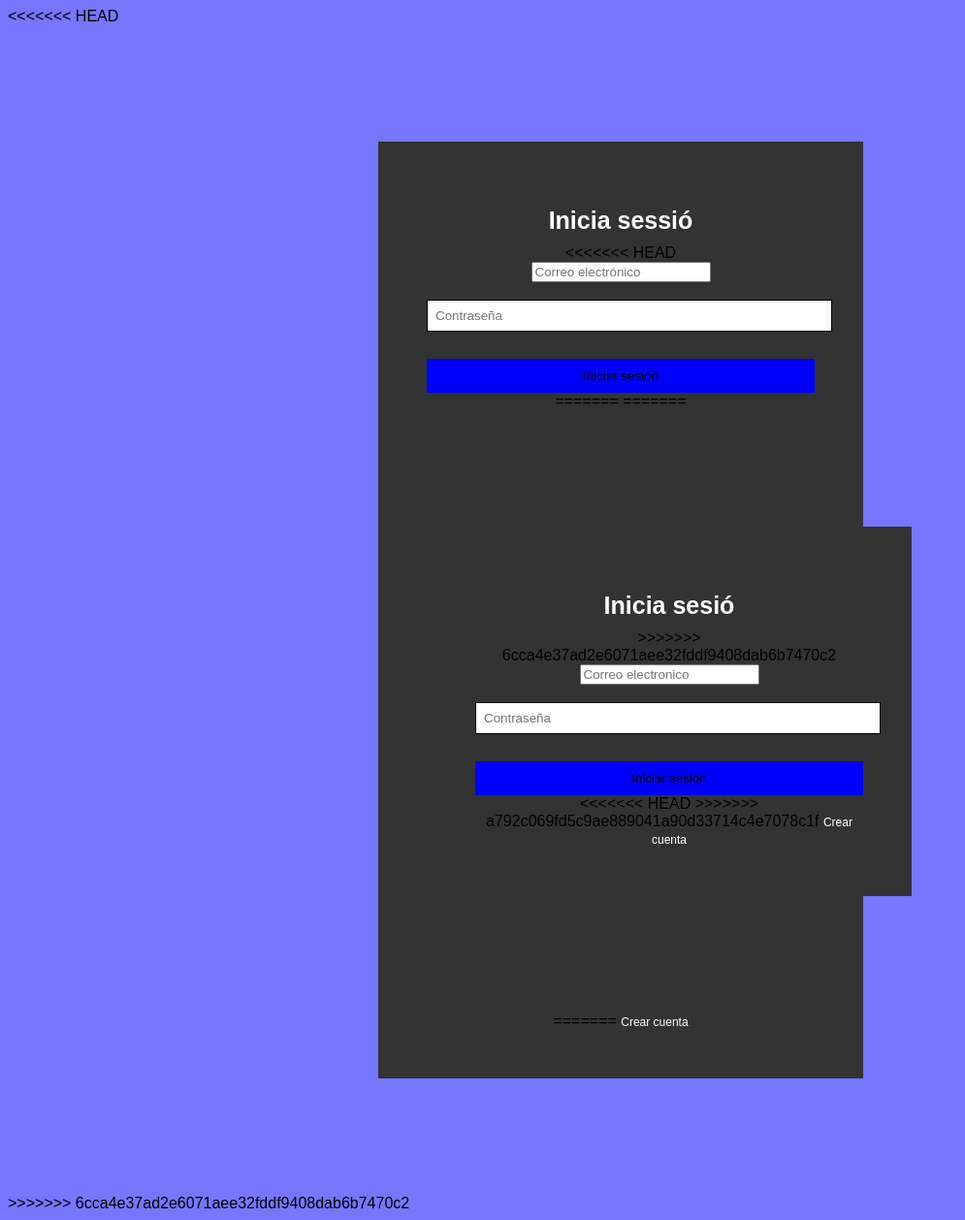
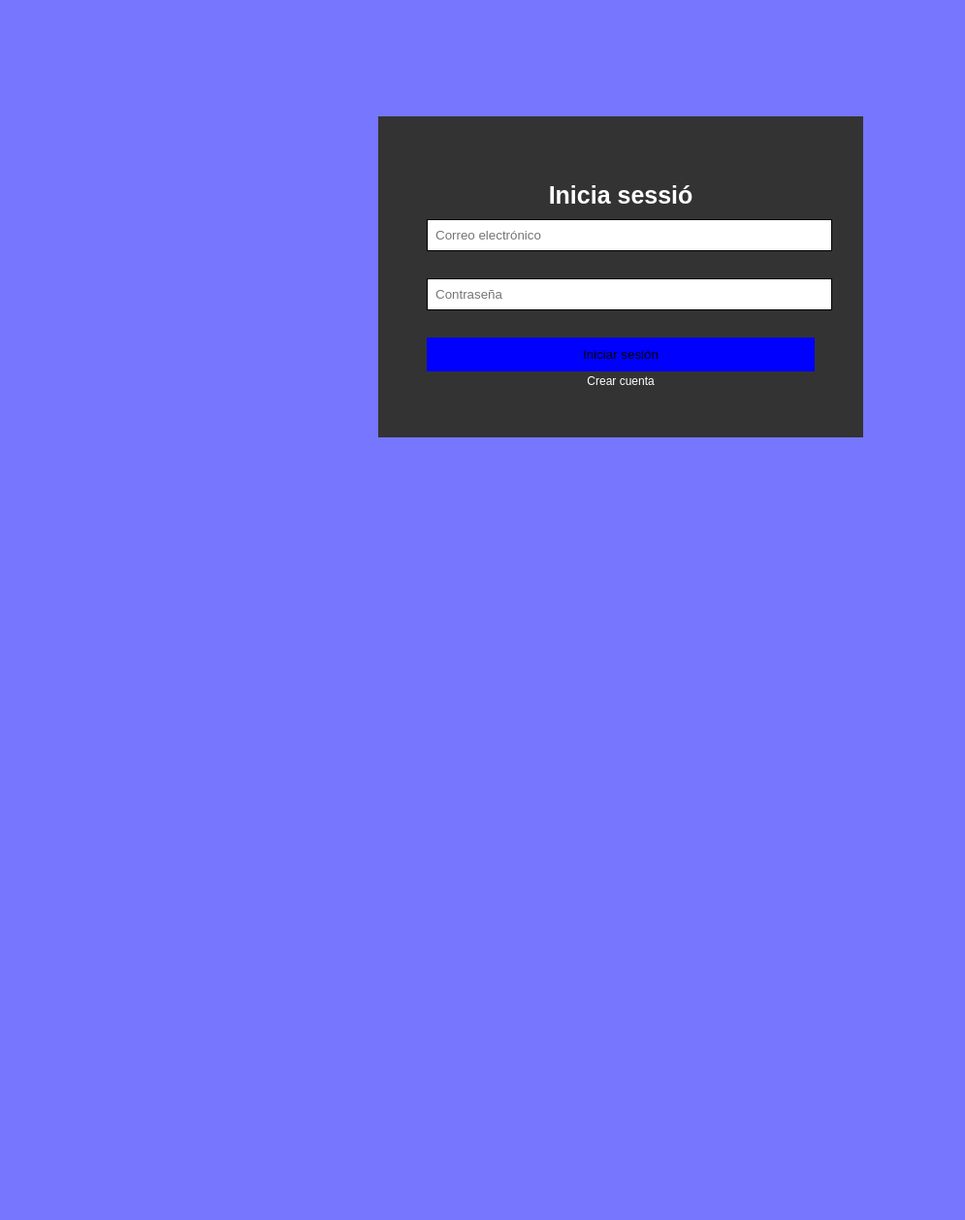
Before and after one commit to sebastianrevelo100-eng/Sintesis2, a PHP site: page /login.html in a window 1280 px wide. Shown: the whole page at 97% size, without its empty margins (0-995 px from the left). After the commit the page ends 451 px from the top, so only its background shows below. Run offline with PHP 8.4, Linux system fonts and the light colour scheme.

Commit message:
cambios 29/01/2026 17:51

```diff
--- a/login.css
+++ b/login.css
@@ -30,11 +30,8 @@ color:white;
 margin-bottom: 10px;
 }
 
-<<<<<<< HEAD
 
 /* Inputs */
-=======
->>>>>>> 6cca4e37ad2e6071aee32fddf9408dab6b7470c2
 .inputCorreo{
 width: 100%;
 padding: 8px;
--- a/login.html
+++ b/login.html
@@ -1,55 +1,22 @@
 <!DOCTYPE html>
 <html lang="es">
 <head>
-<meta charset="UTF-8">
-<meta name="viewport" content="width=device-width, initial-scale=1.0">
-<title>Login - EduMain</title>
-<link rel="stylesheet" href="login.css">
+    <meta charset="UTF-8">
+    <meta name="viewport" content="width=device-width, initial-scale=1.0">
+    <title>Login - EduMain</title>
+    <link rel="stylesheet" href="login.css">
 </head>
 <body>
-<<<<<<< HEAD
     <div class="container">
         <h1 class="textoLogin">Inicia sessió</h1>
-<<<<<<< HEAD
+
         <form action="php/login.php" method="POST">
-            <input class="inputCorreo" name="correo" type="email" placeholder="Correo electrónico" required><br><br>
-            <input class="inputContraseña" name="contraseña" type="password" placeholder="Contraseña" required><br><br>
+            <input class="inputCorreo" type="email" name="correo" placeholder="Correo electrónico" required><br><br>
+            <input class="inputContraseña" type="password" name="contraseña" placeholder="Contraseña" required><br><br>
             <input class="botonSubmit" type="submit" value="Iniciar sesión">
-=======
-=======
+        </form>
 
-<div class="container">
-<h1 class="textoLogin">Inicia sesió</h1>
-
->>>>>>> 6cca4e37ad2e6071aee32fddf9408dab6b7470c2
-<form action="php/login.php" method="POST">
-
-<input class="inputCorreo" type="email" name="correo" placeholder="Correo electronico" required>
-
-<br><br>
-
-<input class="inputContraseña" type="password" name="contraseña" placeholder="Contraseña" required>
-
-<br><br>
-
-<input class="botonSubmit" type="submit" value="Iniciar sesion">
-
-</form>
-<<<<<<< HEAD
->>>>>>> a792c069fd5c9ae889041a90d33714c4e7078c1f
-        </form>
         <a href="register.html" class="createAccButton">Crear cuenta</a>
     </div>
 </body>
 </html>
-
-
-=======
-</form>
-
-<a href="register.html" class="createAccButton">Crear cuenta</a>
-</div>
-
-</body>
-</html>
->>>>>>> 6cca4e37ad2e6071aee32fddf9408dab6b7470c2
```
